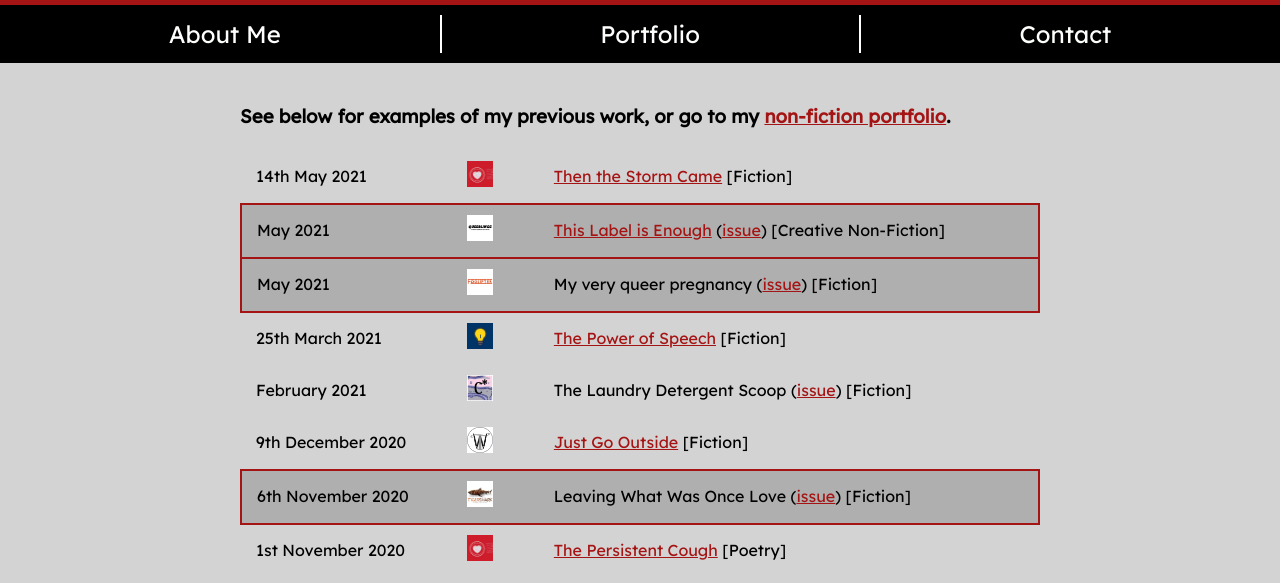
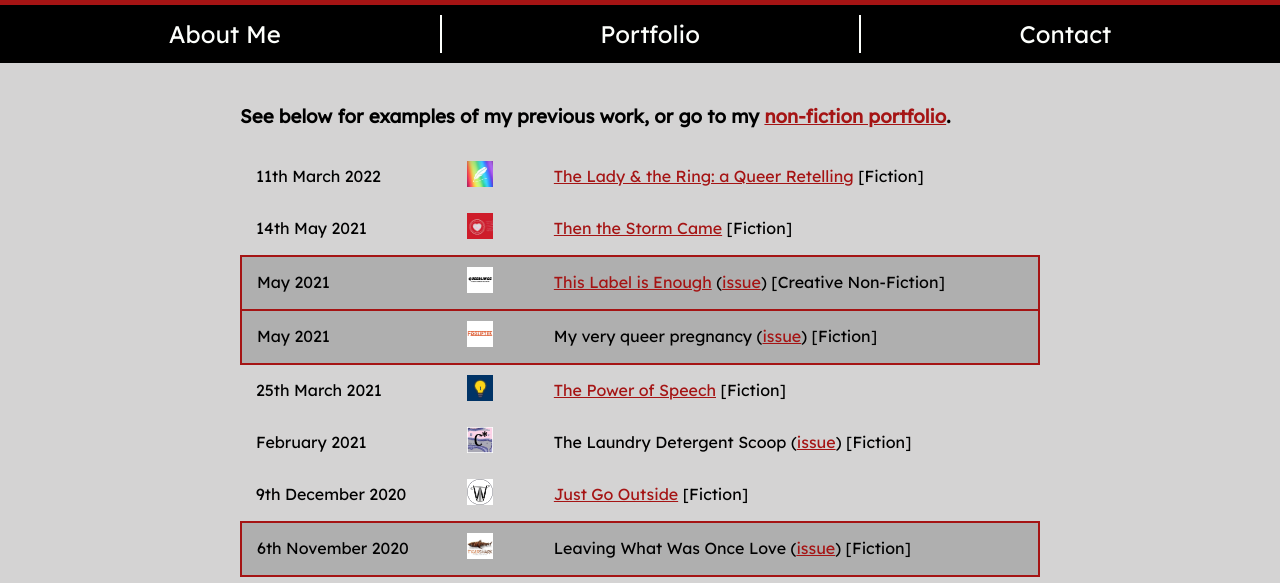
Before and after one commit to kbarrett/kbarrett.github.io, a plain HTML site: page fiction-portfolio.html in a window 1280 px wide. Shown: the part 194-777 px from the top of the page. Drawn offline with Linux system fonts and the light colour scheme.

Commit message:
Add "The Lady & the Ring" to fiction portfolio.

```diff
--- a/fiction-portfolio.html
+++ b/fiction-portfolio.html
@@ -23,6 +23,15 @@
         <div class="contents">
             <h3>See below for examples of my previous work, or go to my <a href="./portfolio.html">non-fiction portfolio</a>.</h3>
             <table class="portfolio_table">
+                <tr>
+                    <td class="portfolio_date">11th March 2022</td>
+                    <td>
+                        <img class="portfolio_source_image" src="./images/prism_and_pen.jpg" title="Prism & Pen" />
+                    </td>
+                    <td>
+                        <a href="https://medium.com/prismnpen/the-lady-the-ring-a-queer-retelling-3aa77db648de?sk=5bf0c3eac43d76332bf0eb7d4b21bf71">The Lady & the Ring: a Queer Retelling</a> [Fiction]
+                    </td>
+                </tr>
                 <tr>
                     <td class="portfolio_date">14th May 2021</td>
                     <td>
```
